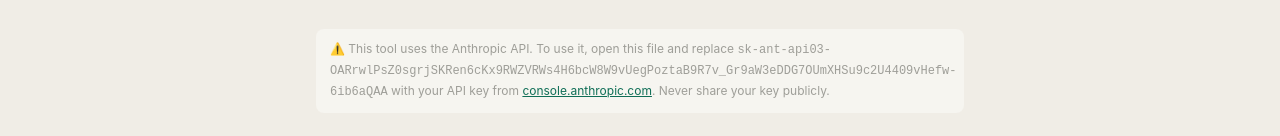
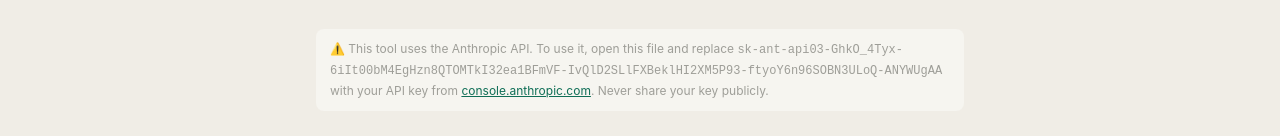
Before and after one commit to freelancemagicco/contentengine, a plain HTML site: page index.html in a window 1280 px wide. Shown: the part 566-702 px from the top of the page. Drawn offline with Linux system fonts and the light colour scheme.

Commit message:
Update index.html

```diff
--- a/index.html
+++ b/index.html
@@ -234,7 +234,7 @@
     <div class="feature-card"><i class="ti ti-calendar" aria-hidden="true"></i><strong>Monthly calendar</strong><p>Ideas laid out week-by-week so you always know what's next.</p></div>
   </div>
   <div class="api-note">
-    ⚠️ This tool uses the Anthropic API. To use it, open this file and replace <code>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</code> with your API key from <a href="https://console.anthropic.com" target="_blank">console.anthropic.com</a>. Never share your key publicly.
+    ⚠️ This tool uses the Anthropic API. To use it, open this file and replace <code>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</code> with your API key from <a href="https://console.anthropic.com" target="_blank">console.anthropic.com</a>. Never share your key publicly.
   </div>
 </div>
 
@@ -454,7 +454,7 @@
 </div>
 
 <script>
-const API_KEY = 'YOUR_API_KEY_HERE';
+const API_KEY = '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';
 const API_URL = 'https://api.anthropic.com/v1/messages';
 const STORAGE_KEY = 'freelancer_content_engine_v1';
 
@@ -565,7 +565,7 @@
 }
 
 async function generateIdeas() {
-  if (API_KEY === 'YOUR_API_KEY_HERE') {
+  if (API_KEY === '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') {
     alert('Please add your Anthropic API key to the HTML file first.\n\nOpen the file in a text editor, find YOUR_API_KEY_HERE, and replace it with your key from console.anthropic.com');
     return;
   }
```
